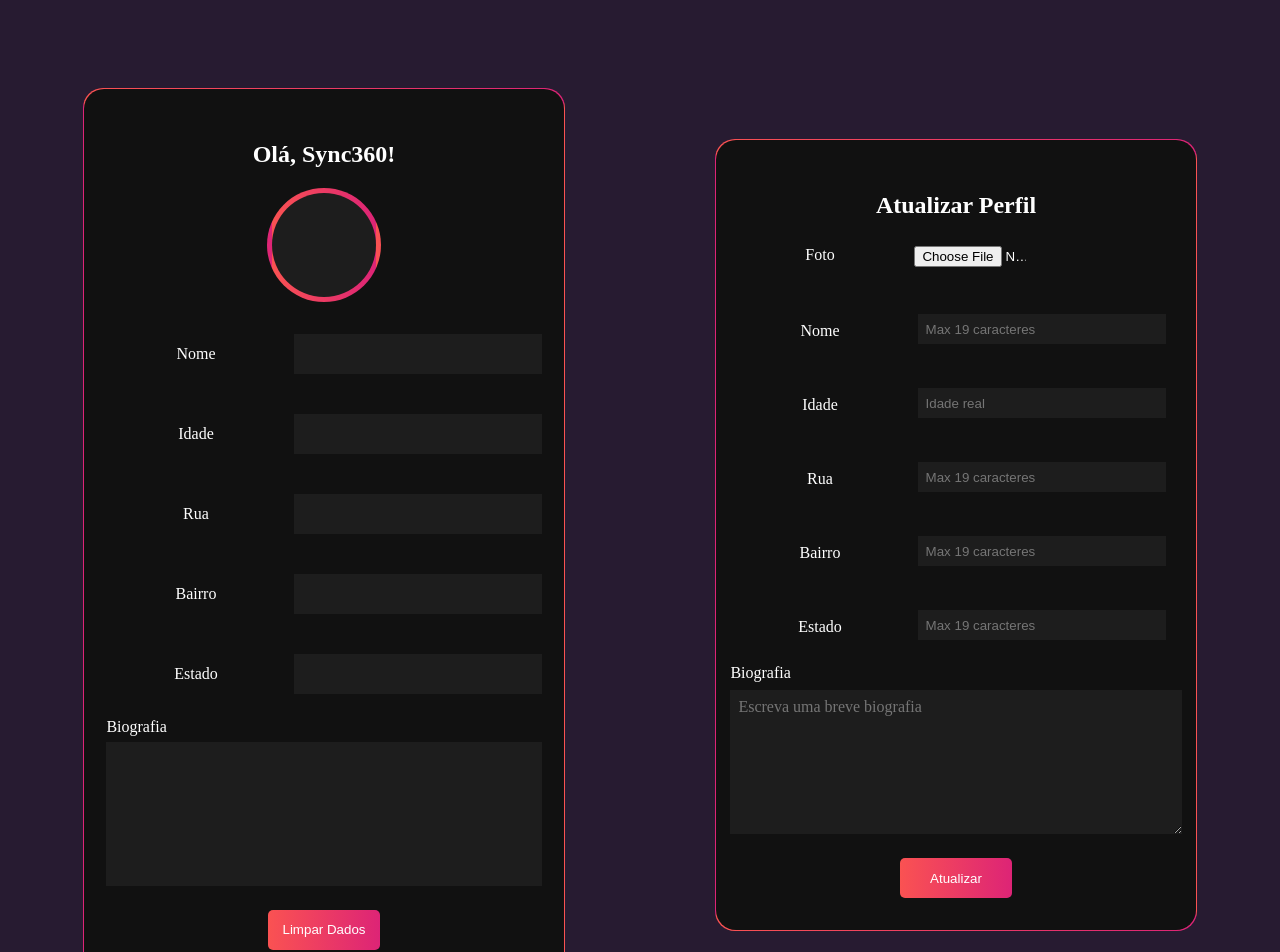
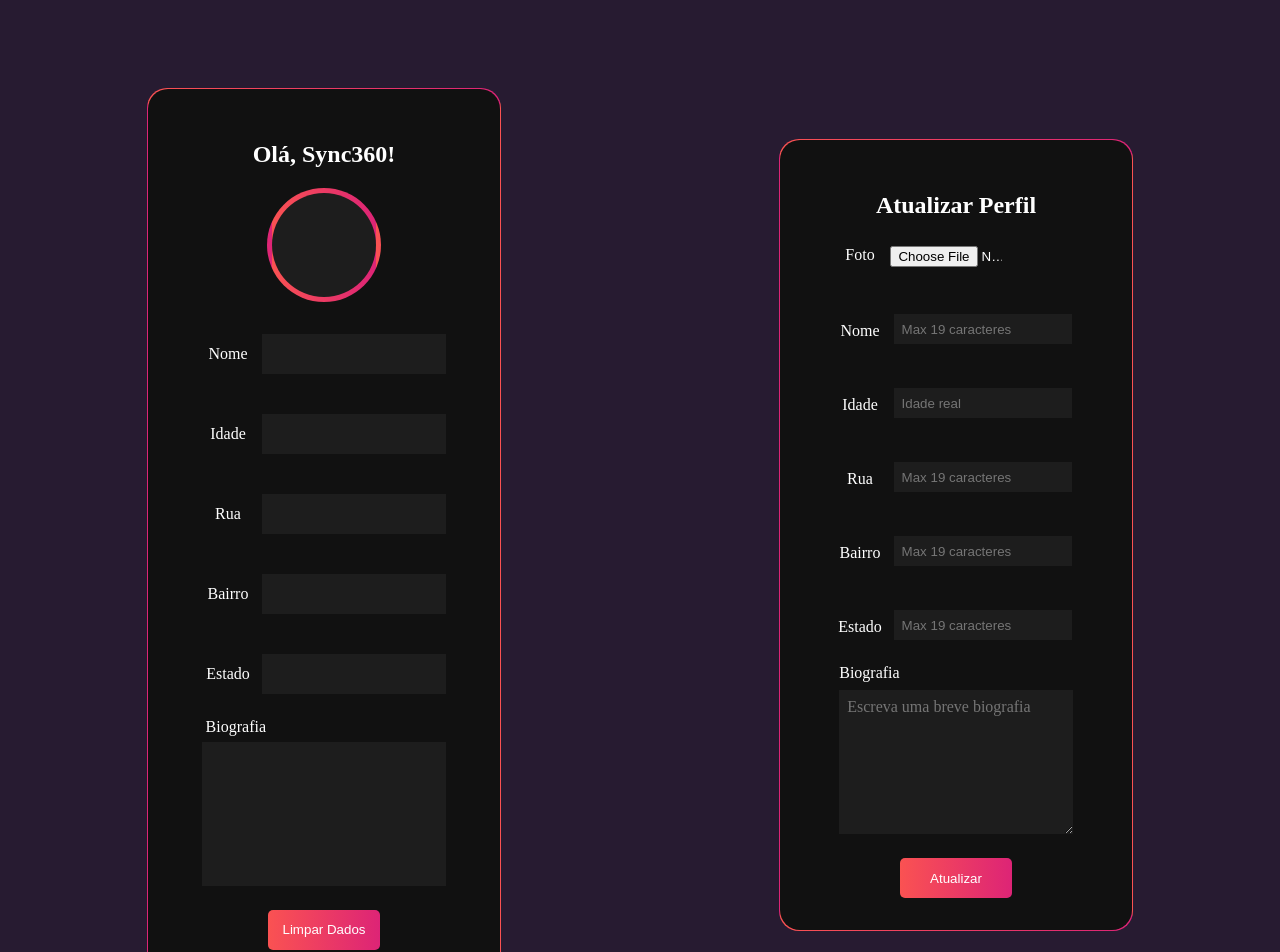
Before and after one commit to BrunoOlv10/perfil-sync360, a React (Create React App) app: page / in a window 1280 px wide. Shown: the top 952 px of the page. Built offline with nearby package versions, Linux system fonts and the light colour scheme.

Commit message:
update layout

```diff
--- a/src/components/ContainerForm.js
+++ b/src/components/ContainerForm.js
@@ -145,7 +145,7 @@ const handleImagemChange = (event) => {
         <div className='card'>
             <h2 className='titulo-perfil'>Atualizar Perfil</h2>
             <form onSubmit={handleSubmit}>
-              <div className='infos'>
+              <div className='infos-form'>
                 <label htmlFor="imagem" className='categoria-especial'>Foto</label>
                 <input type="file" className='enviar-imagem' name='imagem' id='imagem' accept="image/*" onChange={handleImagemChange}/>
                 <label htmlFor="nome" className='categoria'>Nome</label>
--- a/src/components/ContainerPerfil.js
+++ b/src/components/ContainerPerfil.js
@@ -25,7 +25,7 @@ const ContainerPerfil = ({dadosPerfil}) => {
           )}
           </div>
         </div>
-        <div className='infos' ref={perfilRef}>
+        <div className='infos-perfil' ref={perfilRef}>
           <label className='categoria-especial'>Nome</label>
           <div className='dados-especial'>{dadosPerfil.nome}</div>
           <label className='categoria'>Idade</label>
--- a/src/styles/components/App.sass
+++ b/src/styles/components/App.sass
@@ -19,13 +19,9 @@
     align-items: center
     flex-direction: column
     text-align: center
-    width: 35vw
+    width: 25vw
     border-radius: 20px
     padding: 2rem 1rem
-
-.infos
-    display: grid
-    grid-template-columns: 14vw 20vw
 
 h2:hover, label:hover
     cursor: default
--- a/src/styles/components/ContainerForm.sass
+++ b/src/styles/components/ContainerForm.sass
@@ -1,4 +1,14 @@
 @use '../../variables'
+
+form
+    display: flex
+    flex-direction: column
+    align-items: center
+    width: 25vw
+
+.infos-form
+    display: grid
+    grid-template-columns: 4vw 15vw
 
 .titulo-perfil
     margin-bottom: 0
@@ -14,6 +24,7 @@
     border: none
     margin: 2.7rem 0 0 0.5rem
     height: 1.8rem
+    width: 10.5rem
     padding-left: 0.5rem
 
 .container-error
@@ -40,7 +51,6 @@
     height: 10%
     text-align: left
     margin-top: 1.5rem
-    // margin-left: 0rem
 
 textarea
     background-color: #1d1d1d
@@ -49,8 +59,8 @@ textarea
     font-size: 16px
     border: none
     min-height: 10vw
-    min-width: 34vw
+    min-width: 17vw
     max-height: 30vw
-    max-width: 34vw
+    max-width: 23vw
     margin-top: 0.5rem
     padding: 0.5rem
--- a/src/styles/components/ContainerPerfil.sass
+++ b/src/styles/components/ContainerPerfil.sass
@@ -1,4 +1,8 @@
 @use '../../variables'
+
+.infos-perfil
+    display: grid
+    grid-template-columns: 4vw 15vw
 
 .img-degrade
     height: 6.5rem
@@ -29,6 +33,7 @@
     padding: 0 0.5rem
     background-color: #1d1d1d
     height: 2.5rem
+    width: 10.5rem
 
 .dados
     margin: 2.5rem 0 0 0.5rem
@@ -39,8 +44,7 @@
 .biografia-perfil
     width: 100%
     height: 10%
-    text-align: left
-    margin-top: 1.5rem
+    margin: 1.5rem 0 0 0.2rem
 
 .biografia-especial
     display: flex
@@ -48,6 +52,6 @@
     padding: 0.5rem
     background-color: #1d1d1d
     min-height: 10vw
-    max-width: 34vw
+    max-width: 23vw
     margin-top: 3rem
-    margin-left: -14vw
+    margin-left: -4vw
```
